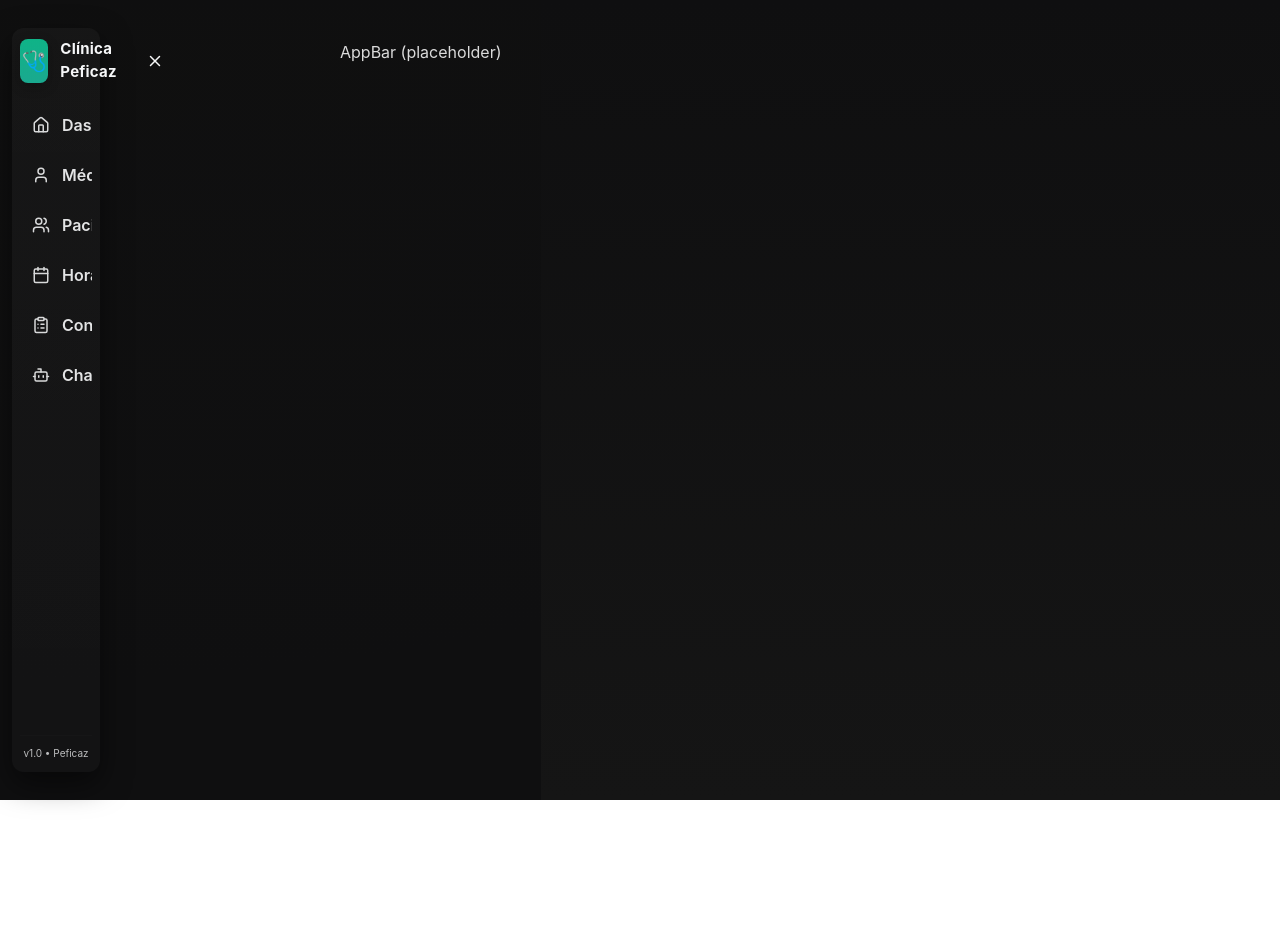
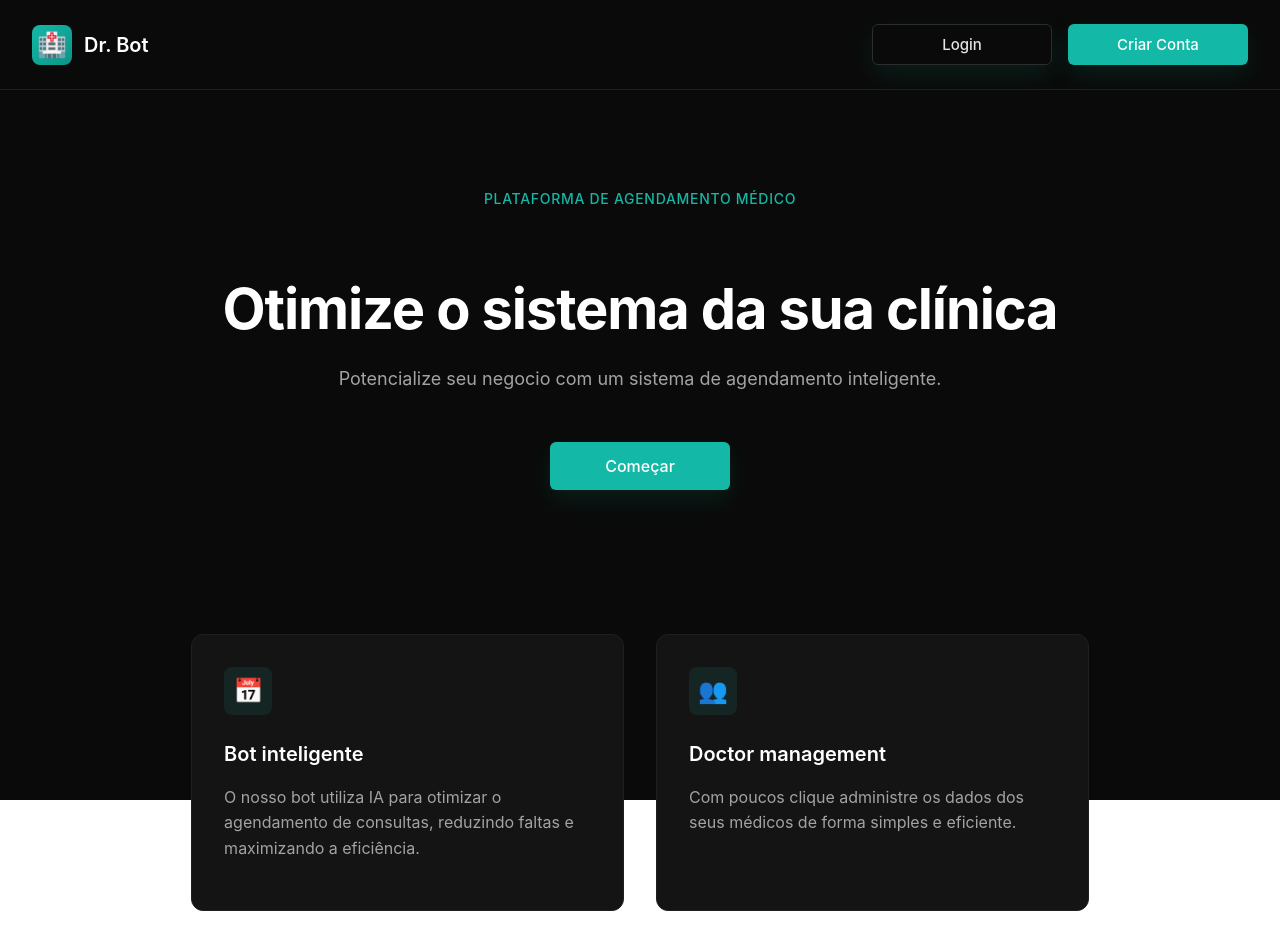
Before and after one commit to insper-classroom/20252-progeficaz-projeto-final-frontend-clinica-erp-front, a React (Vite) app in the folder clinic-scheduling-frontend/: page /home in a window 1280 px wide. Shown: the top 950 px of the page. Before the commit the page ends 800 px from the top, so only its background shows below. Built offline with nearby package versions, Linux system fonts and the light colour scheme; no server answers.

Commit message:
feat: protótipo inicial da landing page concluido

```diff
--- a/clinic-scheduling-frontend/src/index.css
+++ b/clinic-scheduling-frontend/src/index.css
@@ -1,3 +1,7 @@
+html, :root, #root {
+  height: 100%;
+}
+
 :root {
   font-family: system-ui, Avenir, Helvetica, Arial, sans-serif;
   line-height: 1.5;
@@ -27,11 +31,10 @@ body {
   margin: 0;
   min-width: 320px;
   min-height: 100vh;
+  height: 100%;
 
-  /* mantém flex se quiser, mas alinha ao topo/esquerda */
-  display: flex;
-  align-items: flex-start;
-  justify-content: flex-start;
+  /* usar fluxo normal para páginas que esperam blocos a 100% */
+  display: block;
 }
 
 
--- a/clinic-scheduling-frontend/src/main.jsx
+++ b/clinic-scheduling-frontend/src/main.jsx
@@ -5,6 +5,7 @@ import { BrowserRouter, Routes, Route } from "react-router-dom";
 import App from "./App";
 import Doctors from "./pages/Doctors";
 import Schedules from "./pages/Schedules";
+import LandingPage from "./pages/LandingPage";
 import "./index.css";
 
 // Usaremos o backend real — removemos MSW/mocks.
@@ -16,6 +17,10 @@ root.render(
   <React.StrictMode>
     <BrowserRouter>
       <Routes>
+        {/* Landing page as a standalone route (no Sidebar/App wrapper) */}
+        <Route path="/home" element={<LandingPage />} />
+
+        {/* App and its protected routes (renders Sidebar, topbar, etc.) */}
         <Route path="/*" element={<App />}>
           <Route index element={<div>Home (placeholder)</div>} />
           <Route path="doctors" element={<Doctors />} />
--- /dev/null
+++ b/clinic-scheduling-frontend/src/pages/LandingPage/index.css
@@ -0,0 +1,190 @@
+/* Landing page specific styles */
+.landing-container {
+  /* force the landing to cover the full viewport */
+  width: 100vw;
+  min-height: 100vh;
+  height: 100vh;
+  display: flex;
+  flex-direction: column;
+  background: #0a0a0a;
+  color: #ffffff;
+}
+
+.landing-header {
+  display: flex;
+  justify-content: space-between;
+  align-items: center;
+  padding: 1.5rem 2rem;
+  border-bottom: 1px solid #1f1f1f;
+}
+
+.logo {
+  display: flex;
+  align-items: center;
+  gap: 0.75rem;
+  font-size: 1.25rem;
+  font-weight: 600;
+}
+
+.logo-icon {
+  width: 40px;
+  height: 40px;
+  background: linear-gradient(135deg, #14b8a6 0%, #0d9488 100%);
+  border-radius: 8px;
+  display: flex;
+  align-items: center;
+  justify-content: center;
+  font-size: 1.5rem;
+}
+
+.header-buttons {
+  display: flex;
+  gap: 1rem;
+}
+
+.btn {
+  padding: 0.625rem 1.5rem;
+  border-radius: 6px;
+  font-weight: 500;
+  font-size: 0.9375rem;
+  cursor: pointer;
+  transition: all 0.2s ease;
+  border: none;
+  outline: none;
+}
+
+.btn-secondary {
+  background: transparent;
+  color: #e5e5e5;
+  border: 1px solid #2d2d2d;
+}
+
+.btn-secondary:hover {
+  background: #1a1a1a;
+  border-color: #3d3d3d;
+}
+
+.btn-primary {
+  background: #14b8a6;
+  color: #ffffff;
+}
+
+.btn-primary:hover {
+  background: #0d9488;
+}
+
+.hero-section {
+  max-width: 1200px;
+  margin: 0 auto;
+  padding: 6rem 2rem 4rem;
+  text-align: center;
+  /* let hero grow to fill available vertical space if needed */
+  flex: 1 0 auto;
+}
+
+.hero-label {
+  display: inline-block;
+  color: #14b8a6;
+  font-size: 0.875rem;
+  font-weight: 500;
+  letter-spacing: 0.05em;
+  margin-bottom: 1.5rem;
+  text-transform: uppercase;
+}
+
+.hero-title {
+  font-size: 3.5rem;
+  font-weight: 700;
+  line-height: 1.1;
+  margin-bottom: 1.5rem;
+  letter-spacing: -0.02em;
+}
+
+.hero-description {
+  font-size: 1.125rem;
+  color: #a3a3a3;
+  max-width: 700px;
+  margin: 0 auto 3rem;
+  line-height: 1.6;
+}
+
+.hero-cta {
+  display: flex;
+  gap: 1rem;
+  justify-content: center;
+  align-items: center;
+}
+
+.btn-large {
+  padding: 0.875rem 2rem;
+  font-size: 1rem;
+}
+
+.features-section {
+  max-width: 1200px;
+  margin: 0 auto;
+  padding: 4rem 2rem;
+}
+
+.features-grid {
+  display: grid;
+  grid-template-columns: repeat(auto-fit, minmax(300px, 1fr));
+  gap: 2rem;
+  margin-top: 1rem;
+}
+
+.feature-card {
+  background: #141414;
+  border: 1px solid #1f1f1f;
+  border-radius: 12px;
+  padding: 2rem;
+  transition: all 0.3s ease;
+}
+
+.feature-card:hover {
+  border-color: #14b8a6;
+  transform: translateY(-4px);
+}
+
+.feature-icon {
+  width: 48px;
+  height: 48px;
+  background: rgba(20, 184, 166, 0.1);
+  border-radius: 8px;
+  display: flex;
+  align-items: center;
+  justify-content: center;
+  margin-bottom: 1.5rem;
+  color: #14b8a6;
+  font-size: 1.5rem;
+}
+
+.feature-title {
+  font-size: 1.25rem;
+  font-weight: 600;
+  margin-bottom: 0.75rem;
+}
+
+.feature-description {
+  color: #a3a3a3;
+  line-height: 1.6;
+}
+
+@media (max-width: 768px) {
+  .hero-title {
+    font-size: 2.5rem;
+  }
+
+  .hero-cta {
+    flex-direction: column;
+  }
+
+  .header-buttons {
+    gap: 0.5rem;
+  }
+
+  .btn {
+    padding: 0.5rem 1rem;
+    font-size: 0.875rem;
+  }
+}
--- /dev/null
+++ b/clinic-scheduling-frontend/src/pages/LandingPage/index.jsx
@@ -0,0 +1,52 @@
+import "./index.css"
+
+export default function LandingPage() {
+  return (
+    <div className="landing-container">
+      {/* Header */}
+      <header className="landing-header">
+        <div className="logo">
+          <div className="logo-icon">🏥</div>
+          <span>Dr. Bot</span>
+        </div>
+        <div className="header-buttons">
+          <button className="btn btn-secondary">Login</button>
+          <button className="btn btn-primary">Criar Conta</button>
+        </div>
+      </header>
+
+      {/* Hero Section */}
+      <section className="hero-section">
+        <div className="hero-label">Plataforma de Agendamento Médico</div>
+        <h1 className="hero-title">Otimize o sistema da sua clínica</h1>
+        <p className="hero-description">
+          Potencialize seu negocio com um sistema de agendamento inteligente.
+        </p>
+        <div className="hero-cta">
+          <button className="btn btn-primary btn-large">Começar</button>
+        </div>
+      </section>
+
+      {/* Features Section */}
+      <section className="features-section">
+        <div className="features-grid">
+          <div className="feature-card">
+            <div className="feature-icon">📅</div>
+            <h3 className="feature-title">Bot inteligente</h3>
+            <p className="feature-description">
+              O nosso bot utiliza IA para otimizar o agendamento de consultas, reduzindo faltas e maximizando a eficiência.
+            </p>
+          </div>
+
+          <div className="feature-card">
+            <div className="feature-icon">👥</div>
+            <h3 className="feature-title">Doctor management</h3>
+            <p className="feature-description">
+              Com poucos clique administre os dados dos seus médicos de forma simples e eficiente.
+            </p>
+          </div>
+        </div>
+      </section>
+    </div>
+  )
+}
```
